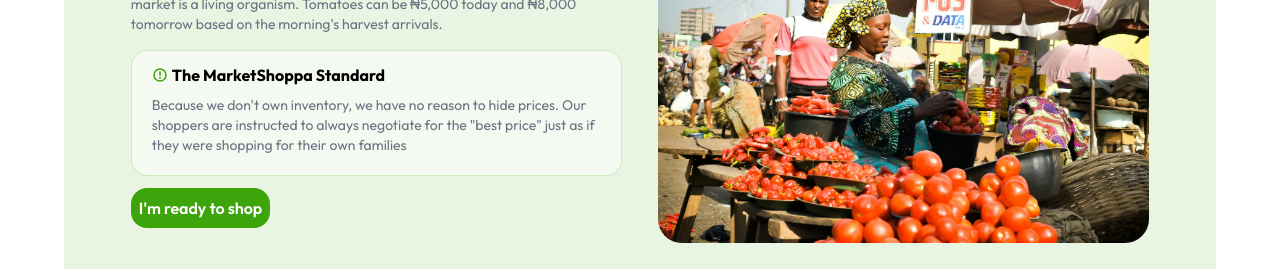
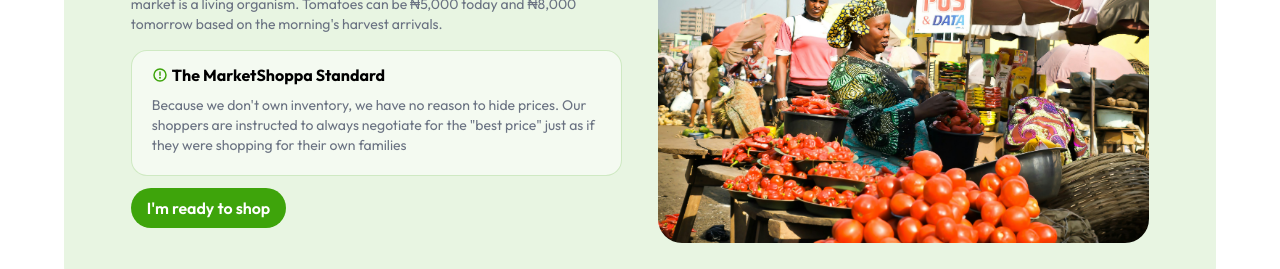
Before and after one commit to Dakjebbin/marketshoppa, a Next.js app: page /pages/howitworks in a window 1280 px wide. Shown: the part 931-1200 px from the top of the page. Built offline with nearby package versions, Linux system fonts and the light colour scheme.

Commit message:
how it works done

```diff
--- a/app/pages/howitworks/FluctuatingMarket.tsx
+++ b/app/pages/howitworks/FluctuatingMarket.tsx
@@ -23,7 +23,7 @@ const FluctuatingMarket = () => {
                     </div>
 
                     <div className='my-3'>
-                    <button className='bg-[#3ea40b] px-2 py-2 text-white font-semibold rounded-2xl'>I&apos;m ready to shop</button>
+                    <button className='bg-[#3ea40b] px-4 py-2 text-white font-semibold rounded-3xl'>I&apos;m ready to shop</button>
                     </div>
 
                 </div>
```
